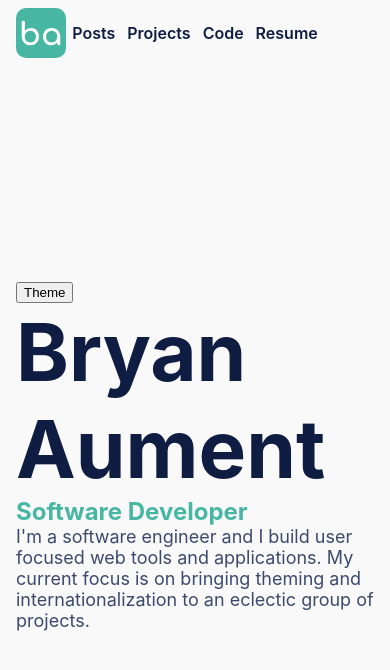
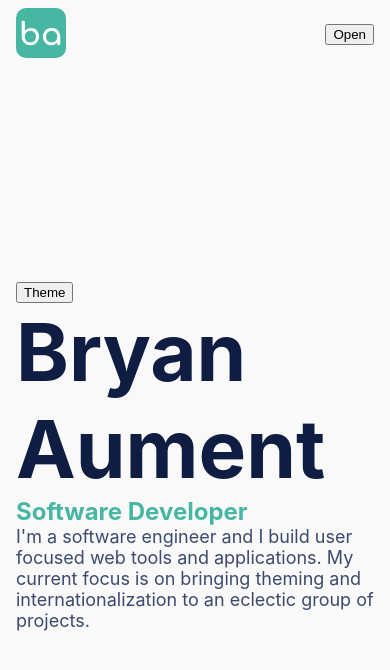
Before and after one commit to BryanAM/portfolio, a React (Create React App) app: page / in a window 390 px wide. Shown: the top 670 px of the page. Built offline with nearby package versions, Linux system fonts and the light colour scheme.

Commit message:
updated menu and styles for mobile designs

```diff
--- a/src/App.scss
+++ b/src/App.scss
@@ -9,6 +9,7 @@
   align-items: center;
   width: 100%;
   padding: 0 $rhythm * 2;
+  position: relative;
 }
 
 // Font Sizes
--- a/src/assets/_theme.scss
+++ b/src/assets/_theme.scss
@@ -15,4 +15,7 @@
   // App Link Color Theming
   --app-link-color: #{$AppLinkColor};
   --app-link-border-color: #{$AppLinkBorderColor};
+
+  // Menu Theming
+  --menu-mobile-bg-color: #{$MenuMobileBGColor};
 }
--- a/src/assets/_themeDark.scss
+++ b/src/assets/_themeDark.scss
@@ -15,4 +15,7 @@
   // App Link Color Theming
   --app-link-color: #{$DarkAppLinkColor};
   --app-link-border-color: #{$DarkAppLinkBorderColor};
+
+  // Menu Theming
+  --menu-mobile-bg-color: #{$DarkMenuMobileBGColor};
 }
--- a/src/assets/_variables.scss
+++ b/src/assets/_variables.scss
@@ -18,6 +18,9 @@ $AppTextColorSecondary: $independence-blue-700;
 $AppLinkColor: $independence-blue-900;
 $AppLinkBorderColor: $florence-500;
 
+// Menu
+$MenuMobileBGColor: $AppAccentColor;
+
 // Dark Theme ------------ ------------ ------------ ------------ ------------ ------------ ------------
 
 // App Common
@@ -34,3 +37,6 @@ $DarkAppTextColorSecondary: $independence-blue-400;
 // Dark Links
 $DarkAppLinkColor: $independence-blue-100;
 $DarkAppLinkBorderColor: $florence-100;
+
+// Dark Menu
+$DarkMenuMobileBGColor: $DarkAppAccentColor;
--- a/src/components/Menu/Menu.jsx
+++ b/src/components/Menu/Menu.jsx
@@ -1,4 +1,4 @@
-import React from 'react';
+import React, { useLayoutEffect, useState } from 'react';
 import { useTranslation } from 'react-i18next';
 import { NavLink } from 'react-router-dom';
 import Stack from '../Stack/Stack';
@@ -7,15 +7,43 @@ import './menu.scss';
 
 function Menu() {
   const [t] = useTranslation();
+  const [mobile, setMobile] = useState(false);
+  const [menuOpen, setMenuOpen] = useState('close');
+
+  const handleResize = () => {
+    setMobile(window.innerWidth <= 768);
+  };
+
+  useLayoutEffect(() => {
+    window.addEventListener('resize', handleResize);
+    handleResize();
+
+    return () => window.removeEventListener('resize', handleResize);
+  }, []);
   return (
     <nav className="menu">
       <NavLink to="/"><MeIcon className="menu-icon" /></NavLink>
+      {mobile ? (
+        <>
+          <button className="menu-mobile-button" onClick={() => setMenuOpen('open')} type="button">Open</button>
+          <div className={`menu-mobile-wrapper ${menuOpen}`}>
+            <Stack className="menu-mobile-stack" spacing={6} flexDirection="column">
+              <button className="menu-mobile-button" onClick={() => setMenuOpen('close')} type="button">Close</button>
+              <NavLink to="/posts" className="font-size-400">{t('menu.posts')}</NavLink>
+              <NavLink to="/projects" className="font-size-400">{t('menu.projects')}</NavLink>
+              <NavLink to="/code" className="font-size-400">{t('menu.code')}</NavLink>
+              <NavLink to="/resume" className="font-size-400">{t('menu.resume')}</NavLink>
+            </Stack>
+          </div>
+        </>
+      ) : (
         <Stack spacing={6}>
           <NavLink to="/posts">{t('menu.posts')}</NavLink>
           <NavLink to="/projects">{t('menu.projects')}</NavLink>
           <NavLink to="/code">{t('menu.code')}</NavLink>
           <NavLink to="/resume">{t('menu.resume')}</NavLink>
         </Stack>
+      )}
     </nav>
   );
 }
--- a/src/components/Menu/menu.scss
+++ b/src/components/Menu/menu.scss
@@ -2,7 +2,7 @@
 
 .menu {
   width: 100%;
-  justify-content: center;
+  justify-content: flex-end;
   align-items: center;
   height: 74px;
 }
@@ -25,3 +25,31 @@
     }
   }
 }
+
+.menu-mobile-button {
+
+}
+
+.menu-mobile-wrapper {
+  position: absolute;
+  transform: translate(50%,-50%);
+  right: 0;
+  top: 0;
+  background-color: var(--menu-mobile-bg-color);
+  border-radius: 50%;
+  height: 0;
+  width: 0;
+
+  &.open {
+    width: 900px;
+    height: 900px;
+  }
+
+
+
+  .menu-mobile-stack {
+    position: absolute;
+    bottom: 25%;
+    right: 50%;
+  }
+}
--- a/src/components/Stack/Stack.jsx
+++ b/src/components/Stack/Stack.jsx
@@ -4,6 +4,7 @@ import './stack.scss';
 
 function Stack({
   children,
+  className,
   flexDirection,
   flexWrap,
   justifyContent,
@@ -25,7 +26,8 @@ function Stack({
       ${`a-${alignItems}`}
       ${`c-${alignContent}`}
       ${flexDirection}
-      ${flexWrap}`}
+      ${flexWrap}
+      ${className}`}
     >
       {children}
     </div>
@@ -38,6 +40,7 @@ Stack.defaultProps = {
   flexDirection: 'row',
   flexWrap: 'nowrap',
   justifyContent: 'flex-start',
+  className: '',
   spacing: 0,
 };
 
@@ -47,6 +50,7 @@ Stack.propTypes = {
   children: PropTypes.oneOfType([
     PropTypes.node,
   ]).isRequired,
+  className: PropTypes.string,
   flexDirection: PropTypes.string,
   flexWrap: PropTypes.string,
   justifyContent: PropTypes.string,
```
Lines whose indentation alone changed are shown as unchanged.
